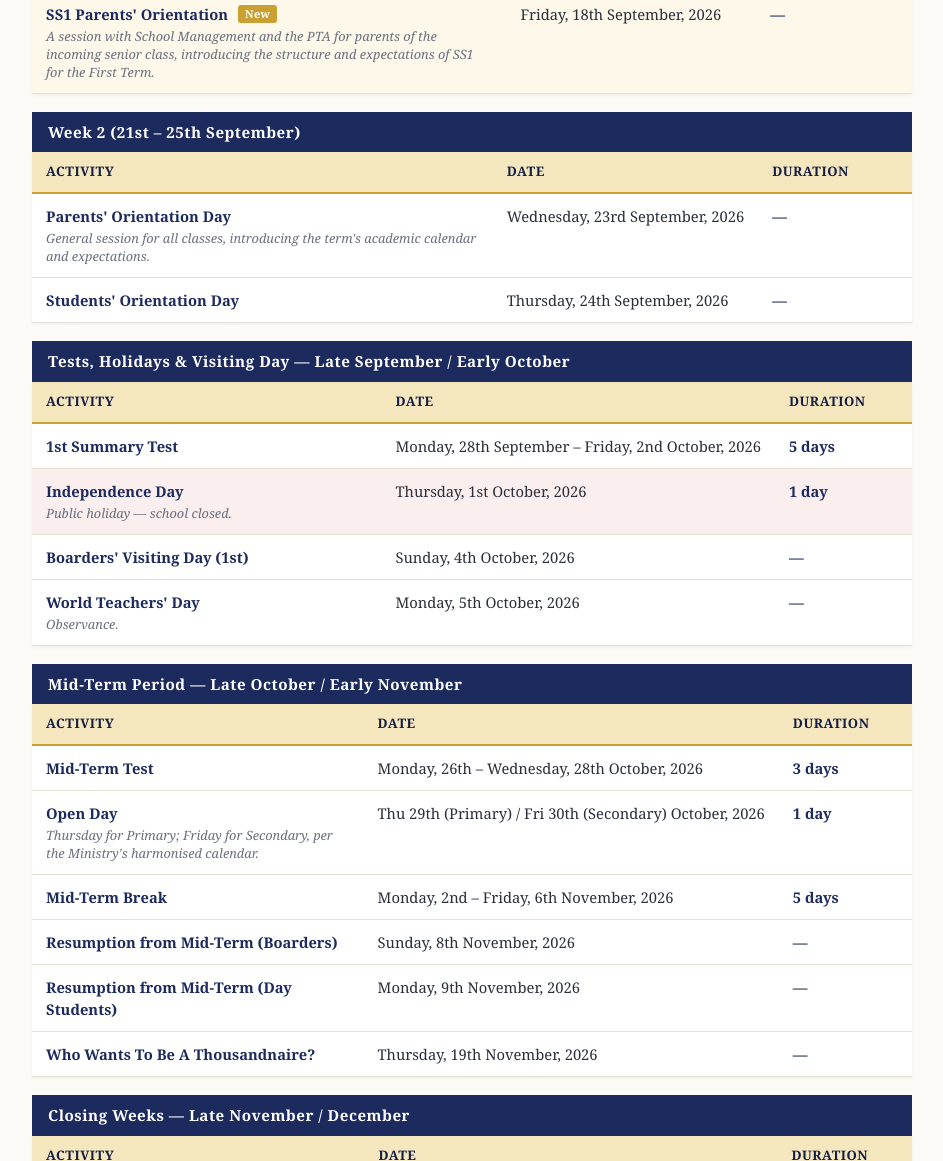
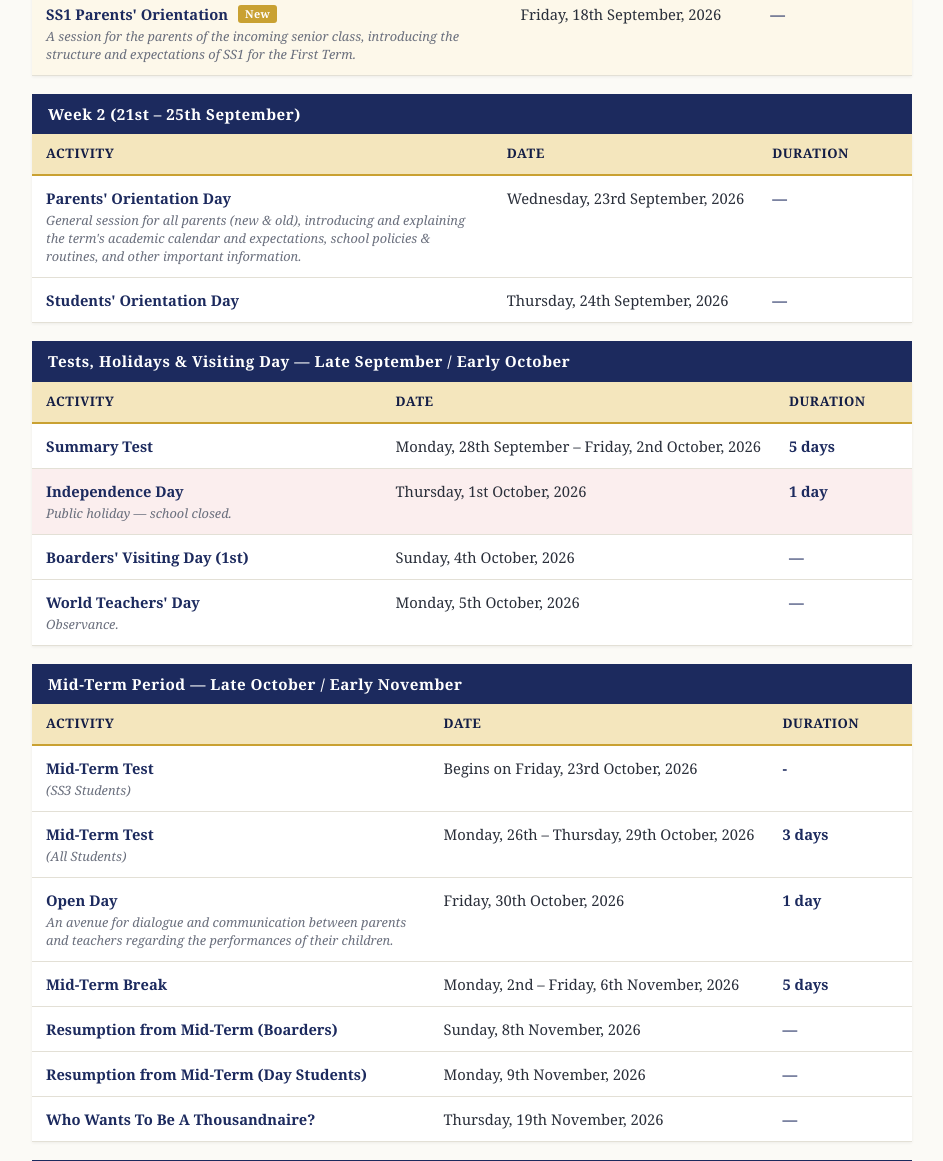
Before and after one commit to khallaad/firstTerm2026-2027Calendar, a plain HTML site: page index.html in a window 1280 px wide. Shown: the part 953-2114 px from the top of the page, without its empty margins (168-1111 px from the left). Drawn offline with Linux system fonts and the light colour scheme.

Commit message:
Revise schedule activities and durations
Updated event names and descriptions in the schedule.

```diff
--- a/index.html
+++ b/index.html
@@ -166,9 +166,9 @@
     <thead><tr><th style="width:56%">Activity</th><th style="width:26%">Date</th><th style="width:18%">Duration</th></tr></thead>
     <tbody>
       <tr>
-        <td class="desc"><strong>Staff Professional Development (SPD)</strong></td>
+        <td class="desc"><strong>Staff Readiness Week</strong></td>
         <td class="date">Mon 7th – Fri 11th September, 2026</td>
-        <td class="dur">2 days</td>
+        <td class="dur">5 days</td>
       </tr>
     </tbody>
   </table>
@@ -199,7 +199,7 @@
       <tr class="new">
         <td class="desc">
           <strong>SS1 Parents' Orientation <tag>New</tag></strong>
-          <small>A session with School Management and the PTA for parents of the incoming senior class, introducing
+          <small>A session for the parents of the incoming senior class, introducing
           the structure and expectations of SS1 for the First Term.</small>
         </td>
         <td class="date">Friday, 18th September, 2026</td>
@@ -214,7 +214,7 @@
     <tbody>
       <tr>
         <td class="desc"><strong>Parents' Orientation Day</strong>
-          <small>General session for all classes, introducing the term's academic calendar and expectations.</small>
+          <small>General session for all parents (new & old), introducing and explaining the term's academic calendar and expectations, school policies & routines, and other important information.</small>
         </td>
         <td class="date">Wednesday, 23rd September, 2026</td>
         <td class="dur">—</td>
@@ -232,7 +232,7 @@
     <thead><tr><th style="width:56%">Activity</th><th style="width:26%">Date</th><th style="width:18%">Duration</th></tr></thead>
     <tbody>
       <tr>
-        <td class="desc"><strong>1st Summary Test</strong></td>
+        <td class="desc"><strong>Summary Test</strong></td>
         <td class="date">Monday, 28th September – Friday, 2nd October, 2026</td>
         <td class="dur">5 days</td>
       </tr>
@@ -263,16 +263,21 @@
     <thead><tr><th style="width:56%">Activity</th><th style="width:26%">Date</th><th style="width:18%">Duration</th></tr></thead>
     <tbody>
       <tr>
-        <td class="desc"><strong>Mid-Term Test</strong></td>
-        <td class="date">Monday, 26th – Wednesday, 28th October, 2026</td>
+        <td class="desc"><strong>Mid-Term Test</strong><small>(SS3 Students)</small></td>
+        <td class="date">Begins on Friday, 23rd October, 2026</td>
+        <td class="dur">-</td>
+      </tr>
+		<tr>
+        <td class="desc"><strong>Mid-Term Test</strong><small>(All Students)</small></td>
+        <td class="date">Monday, 26th – Thursday, 29th October, 2026</td>
         <td class="dur">3 days</td>
       </tr>
       <tr>
         <td class="desc"><strong>Open Day</strong>
-          <small>Thursday for Primary; Friday for Secondary, per the Ministry's harmonised calendar.</small>
+          <small>An avenue for dialogue and communication between parents and teachers regarding the performances of their children.</small>
         </td>
-        <td class="date">Thu 29th (Primary) / Fri 30th (Secondary) October, 2026</td>
-        <td class="dur">1 day</td>
+        <td class="date">Friday, 30th October, 2026</td>
+		<td class="dur">1 day</td>
       </tr>
       <tr>
         <td class="desc"><strong>Mid-Term Break</strong></td>
```
